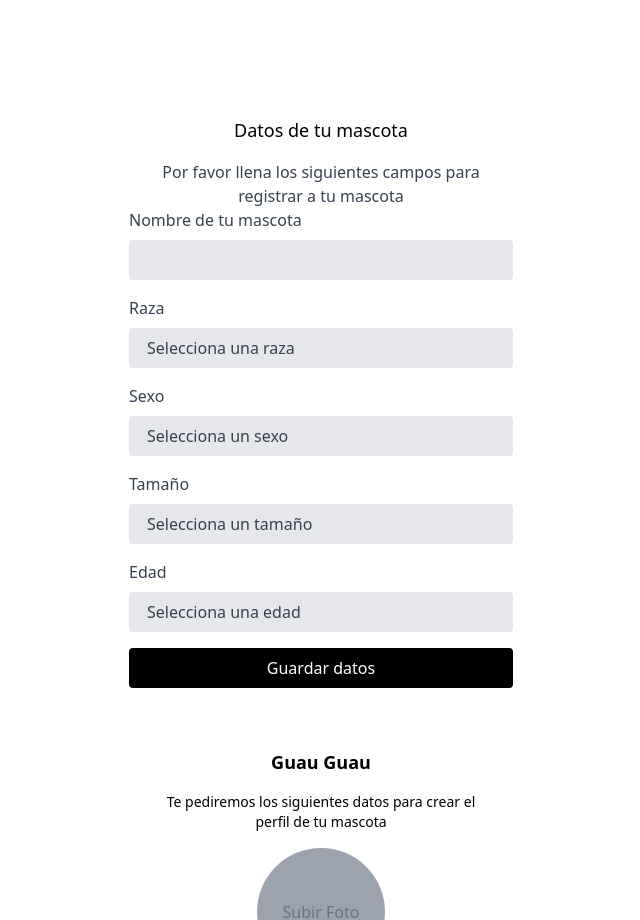
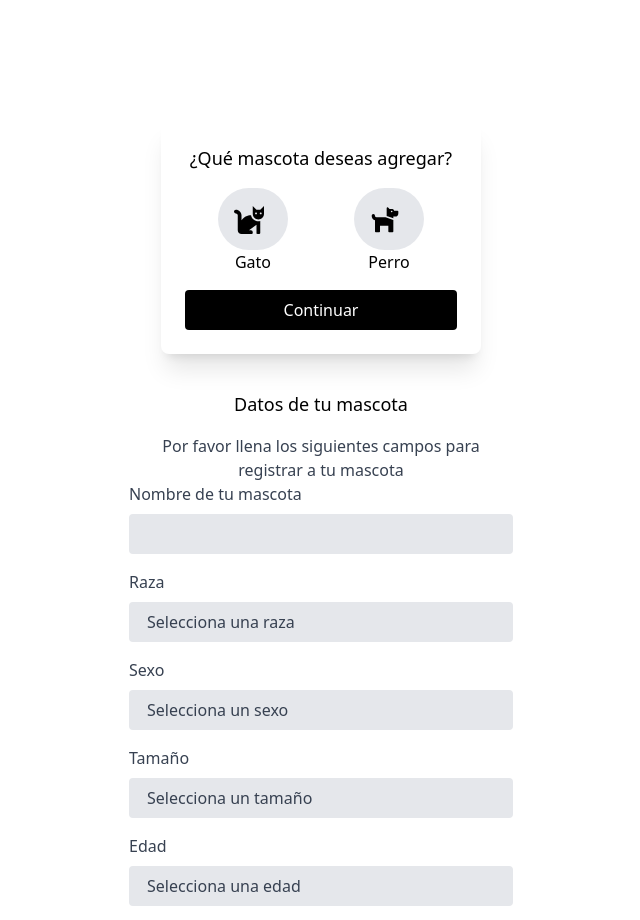
Before and after one commit to No-Country/c9-56-t-mern, a React (Vite) app in the folder frontend/: page / in a window 1280 px wide. Shown: the part 1120-2040 px from the top of the page, without its empty margins (319-959 px from the left). Built offline with nearby package versions, Linux system fonts and the light colour scheme.

Commit message:
add petpopup

```diff
--- a/frontend/src/App.tsx
+++ b/frontend/src/App.tsx
@@ -1,6 +1,7 @@
 import LoginForm from './components/LoginForm';
 import PetForm from './components/PetForm';
 import PetForm2 from './components/PetForm2';
+import PetPopup from './components/PetPopup';
 import SuccessfulRegistration from './components/SuccessfulRegistration';
 
 function App() {
@@ -13,6 +14,7 @@ function App() {
         welcomeText="Bienvenido al sistema, por favor inicia sesión"
       />
       <SuccessfulRegistration/>
+      <PetPopup/>
       <PetForm/>
       <PetForm2/>
     </div>
--- /dev/null
+++ b/frontend/src/components/PetPopup.tsx
@@ -0,0 +1,62 @@
+import React, { useState } from 'react';
+import { FaCat, FaDog } from 'react-icons/fa';
+
+const PetPopup: React.FC = () => {
+  const [selectedOption, setSelectedOption] = useState<string | null>(null);
+  const [showError, setShowError] = useState(false);
+
+  const handleOptionSelect = (option: string) => {
+    setSelectedOption(option);
+  };
+
+  const handleContinue = () => {
+    if (!selectedOption) {
+      setShowError(true);
+      return;
+    }
+
+    console.log(`Selected option: ${selectedOption}`);
+  };
+
+  return (
+    <div className="bg-white p-6 rounded-lg shadow-xl max-w-xs m-auto my-5 text-center">
+      <h3 className="text-lg font-medium mb-4">¿Qué mascota deseas agregar?</h3>
+      <div className="flex items-center justify-around">
+        <div>
+        <div
+          className={`cursor-pointer flex items-center justify-center rounded-full bg-gray-200 p-4 ${
+            selectedOption === 'cat' ? 'bg-gray-400 shadow-lg' : ''
+          }`}
+          onClick={() => handleOptionSelect('cat')}
+        >
+          <FaCat className="text-3xl mr-2" />
+        </div>
+        <span>Gato</span>
+        </div>
+        <div>
+        <div
+          className={`cursor-pointer flex items-center justify-center rounded-full bg-gray-200 p-4 ${
+            selectedOption === 'dog' ? 'bg-gray-400 shadow-lg' : ''
+          }`}
+          onClick={() => handleOptionSelect('dog')}
+        >
+          <FaDog className="text-3xl mr-2" />
+        </div>
+        <span>Perro</span>
+        </div>
+      </div>
+      <button
+        className="mt-4 bg-black hover:bg-gray-700 text-white font-medium py-2 px-4 rounded focus:outline-none focus:shadow-outline w-full"
+        onClick={handleContinue}
+        disabled={!selectedOption}
+      >
+        Continuar
+      </button>
+      {showError && (
+        <p className="mt-2 text-red-500">Escoge una opción</p>
+      )}
+    </div>
+  );
+};
+
+export default PetPopup;
```
